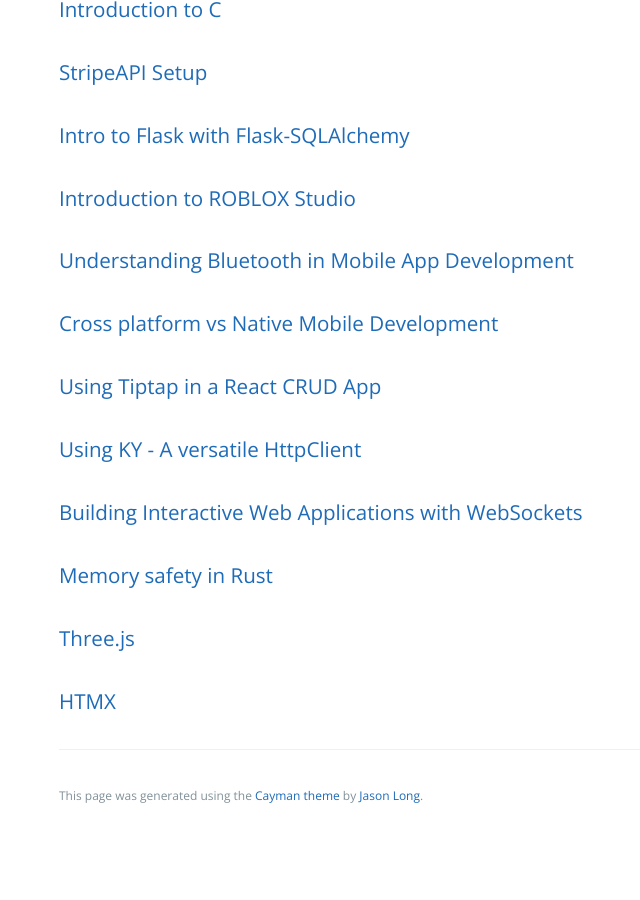
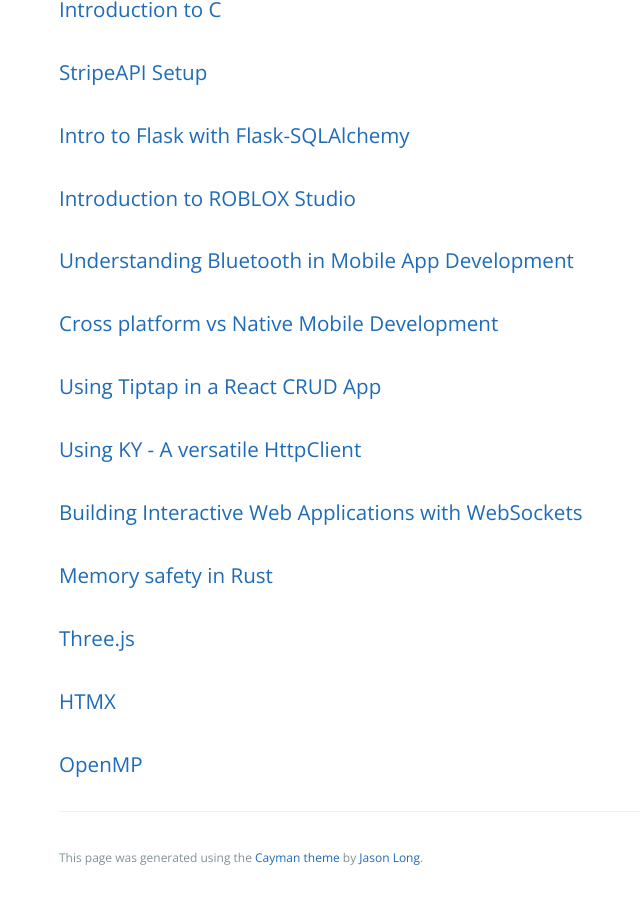
Before and after one commit to learning-software-engineering/learning-software-engineering.github.io, a Jekyll site: the page built from Topics/Tech_Stacks.md, in a window 1280 px wide and 900 px high, scrolled down 5761 px. Shown: the whole window, without its empty margins (165-805 px from the left). Built offline with Jekyll 4.4.1, drawn with Linux system fonts in a browser that asks for light colours; our own code applies the rules of GitHub Pages for plain Markdown files; before the commit the page ends 6599 px from its top, so only the background shows below that.

Commit message:
added OpenMP to tech stacks

```diff
--- a/Topics/Tech_Stacks.md
+++ b/Topics/Tech_Stacks.md
@@ -193,3 +193,5 @@
 ### [Three.js](./Tech_Stacks/three.md)
 
 ### [HTMX](./Tech_Stacks/htmx.md)
+
+### [OpenMP](./Tech_Stacks/openMP.md)
```
